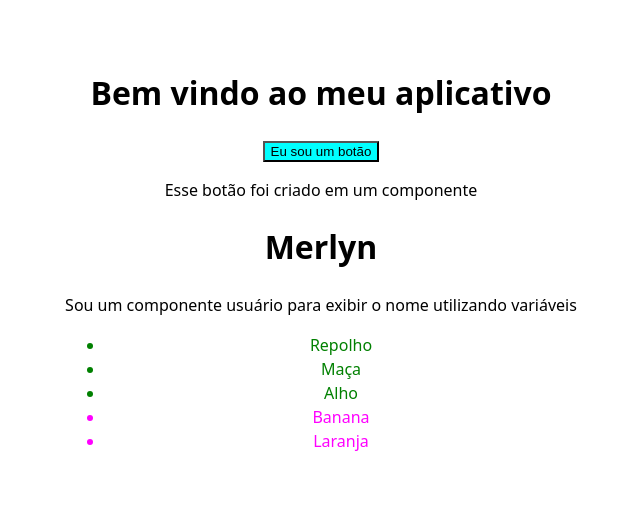
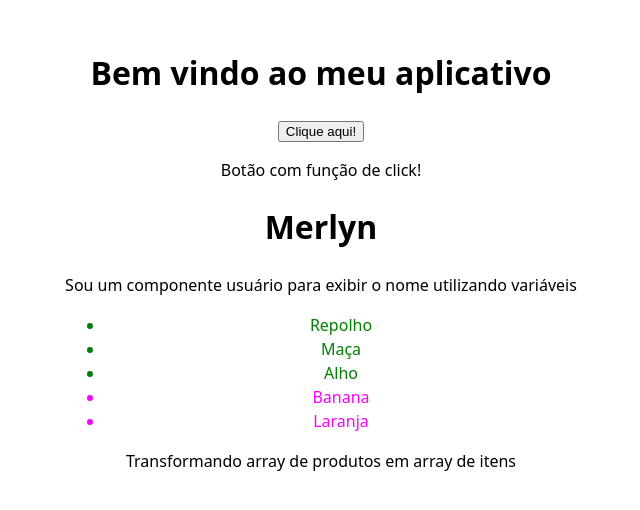
Before and after one commit to damyres/doc_react, a React (Vite) app: page / in a window 1280 px wide. Shown: the part 142-652 px from the top of the page, without its empty margins (319-959 px from the left). Built offline with nearby package versions, Linux system fonts and the light colour scheme.

Commit message:
Adicionar função de click no botão

```diff
--- a/src/components/Botao/Botao.tsx
+++ b/src/components/Botao/Botao.tsx
@@ -1,8 +1,13 @@
 export function Botao() {
+
+    function handleClick() {
+        alert('Você clicou no botão!');
+
+    }
     return (
-        <>
-            <button className= "botaoInicial">Eu sou um botão</button>
-            <p>Esse botão foi criado em um componente</p>
-        </>
+    <>
+        <button onClick={handleClick}>Clique aqui!</button>
+        <p>Botão com função de click!</p>
+    </>
     )
 }
--- a/src/components/Listas/Listas.tsx
+++ b/src/components/Listas/Listas.tsx
@@ -17,8 +17,12 @@ export default function Listas() {
         </li>
     );
     return (
-        <ul>
+        <>
+            <ul>
             {listItems}
         </ul>
+        <p>Transformando array de produtos em array de itens</p>
+        </>
+
     )
 }
```
